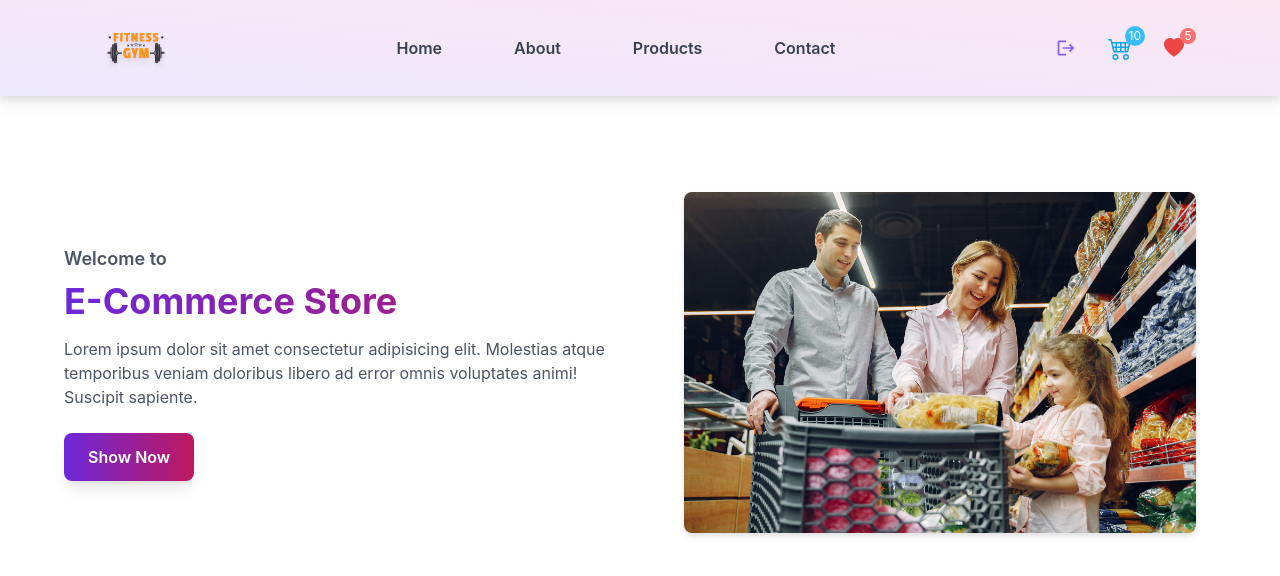
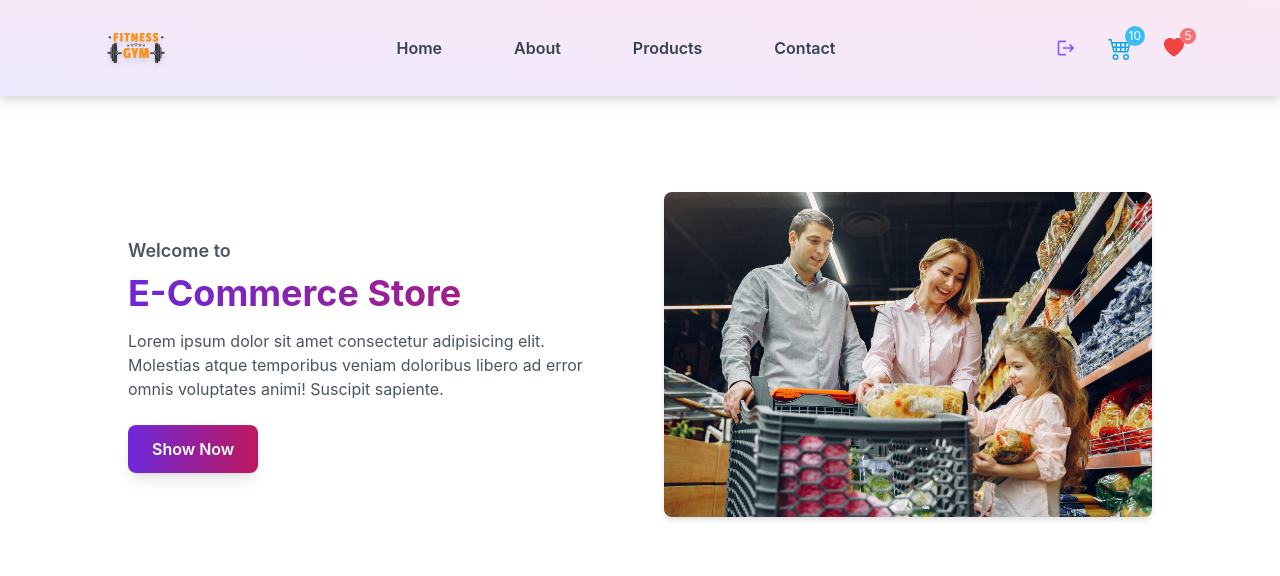
Before and after one commit to SaurabhSutar19/E-Commers-Website, a React (Create React App) app in the folder e-commers/: page / in a window 1280 px wide. Shown: the top 576 px of the page. Built offline with nearby package versions, Linux system fonts and the light colour scheme.

Commit message:
update HeroSection.jsx for add Some px

```diff
--- a/e-commers/src/Components/HeroSection.jsx
+++ b/e-commers/src/Components/HeroSection.jsx
@@ -5,7 +5,7 @@ const HeroSection = ({ myData }) => {
 
   return (
     <section className="py-24">
-      <div className=" mx-auto px-6 md:px-16">
+      <div className=" mx-auto px-10 md:px-32">
         <div className="flex flex-col-reverse md:flex-row items-center justify-between gap-12">
           {/* Text Content */}
           <div className="flex-1">
```
